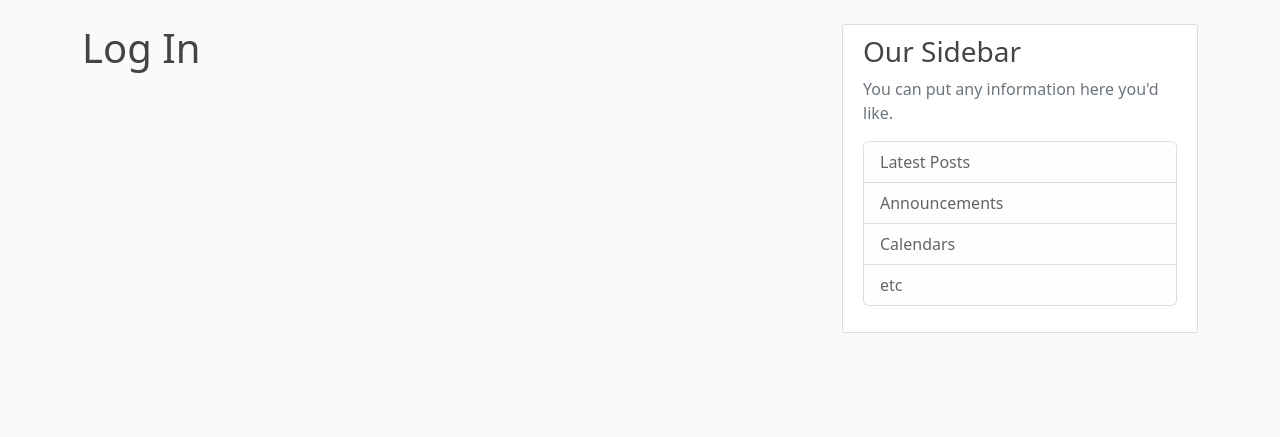
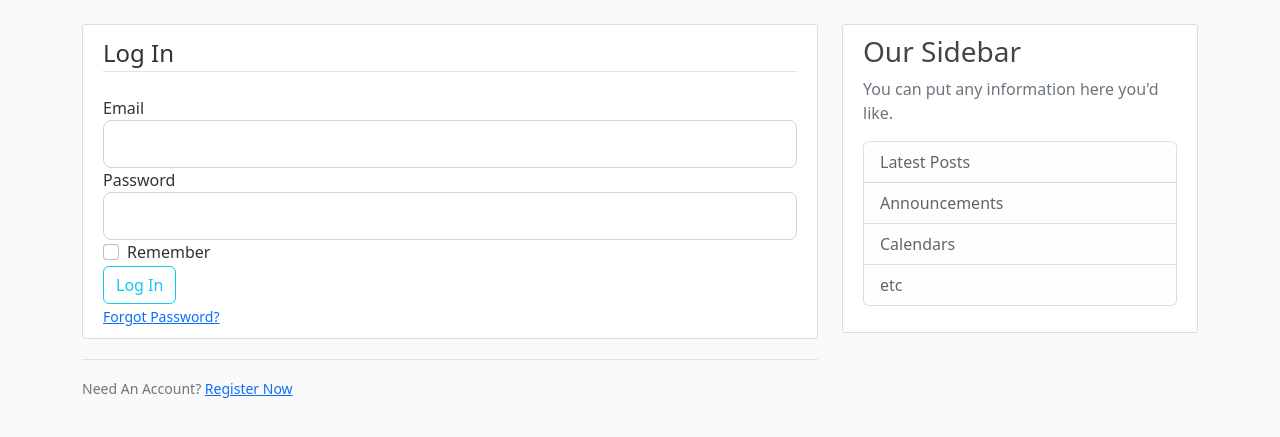
Before and after one commit to ensolaris/flask_blog, a Flask app: page /login in a window 1280 px wide. Shown: the part 56-493 px from the top of the page. Run offline with Flask 2, Linux system fonts and the light colour scheme.

Commit message:
Complete login template, add error check to templates

```diff
--- a/templates/layout.html
+++ b/templates/layout.html
@@ -21,13 +21,13 @@
             </button>
             <div class="collapse navbar-collapse" id="navbarToggle">
               <div class="navbar-nav mr-auto">
-                <a class="nav-item nav-link" href="/">Home</a>
-                <a class="nav-item nav-link" href="/about">About</a>
+                <a class="nav-item nav-link" href="{{ url_for('home') }}">Home</a>
+                <a class="nav-item nav-link" href="{{ url_for('about') }}">About</a>
               </div>
               <!-- Navbar Right Side -->
               <div class="navbar-nav">
-                <a class="nav-item nav-link" href="/login">Login</a>
-                <a class="nav-item nav-link" href="/register">Register</a>
+                <a class="nav-item nav-link" href="{{ url_for('login') }}">Login</a>
+                <a class="nav-item nav-link" href="{{ url_for('register') }}">Register</a>
               </div>
             </div>
           </div>
@@ -36,6 +36,15 @@
       <main role="main" class="container">
         <div class="row">
           <div class="col-md-8">
+            {% with messages = get_flashed_messages(with_categories=true) %}
+              {% if messages %}
+                {% for category, message in messages %}
+                  <div class="alert alert-{{ category }}">
+                    {{ message }}
+                  </div>
+                {% endfor %}
+              {% endif %}
+            {% endwith %}
             {% block content %}{% endblock %}
           </div>
           <div class="col-md-4">
--- a/templates/login.html
+++ b/templates/login.html
@@ -1,4 +1,52 @@
 {% extends 'layout.html' %}
 {% block content %}
-    <h1>Log In</h1>
+    <div class="content-section">
+        <form method="POST" action="">
+            {{  form.hidden_tag() }}
+            <fieldset class="form-group">
+                <legend class="border-bottom mb-4">Log In</legend>
+                <div class="form-group">
+                    {{ form.email.label(class="form-control-label") }}
+                    {% if form.email.errors %}
+                    {{ form.email(class="form-control form-control-lg is-invalid") }}
+                    <div class="invalid-feedback">
+                        {% for error in form.email.errors %}
+                            <span>{{ error }}</span>
+                        {% endfor %}
+                    </div>
+                    {% else %}
+                        {{ form.email(class="form-control form-control-lg") }}
+                    {% endif %}
+                </div>
+                <div class="form-group">
+                    {{ form.password.label(class="form-control-label") }}
+                    {% if form.password.errors %}
+                    {{ form.password(class="form-control form-control-lg is-invalid") }}
+                    <div class="invalid-feedback">
+                        {% for error in form.password.errors %}
+                            <span>{{ error }}</span>
+                        {% endfor %}
+                    </div>
+                    {% else %}
+                        {{ form.password(class="form-control form-control-lg") }}
+                    {% endif %}
+                </div>
+                <div class="form-check">
+                    {{ form.remember(class="form-check-input") }}
+                    {{ form.remember.label(class="form-check-label") }}
+                </div>
+            </fieldset>
+            <div class="form-group">
+                {{ form.submit(class="btn btn-outline-info") }}
+            </div>
+            <small class="text-muted ml-2">
+                <a href="#">Forgot Password?</a>
+            </small>
+        </form>
+    </div>
+    <div class="border-top pt-3">
+        <small class="text-muted">
+            Need An Account? <a class="ml-2" href="{{ url_for('register') }}">Register Now</a>
+        </small>
+    </div>
 {% endblock content %}
```
Also changed, not shown: templates/register.html (+41 -4 lines), templates/about.html (line endings or trailing spaces), templates/home.html (line endings or trailing spaces). Lines whose indentation alone changed are shown as unchanged.
